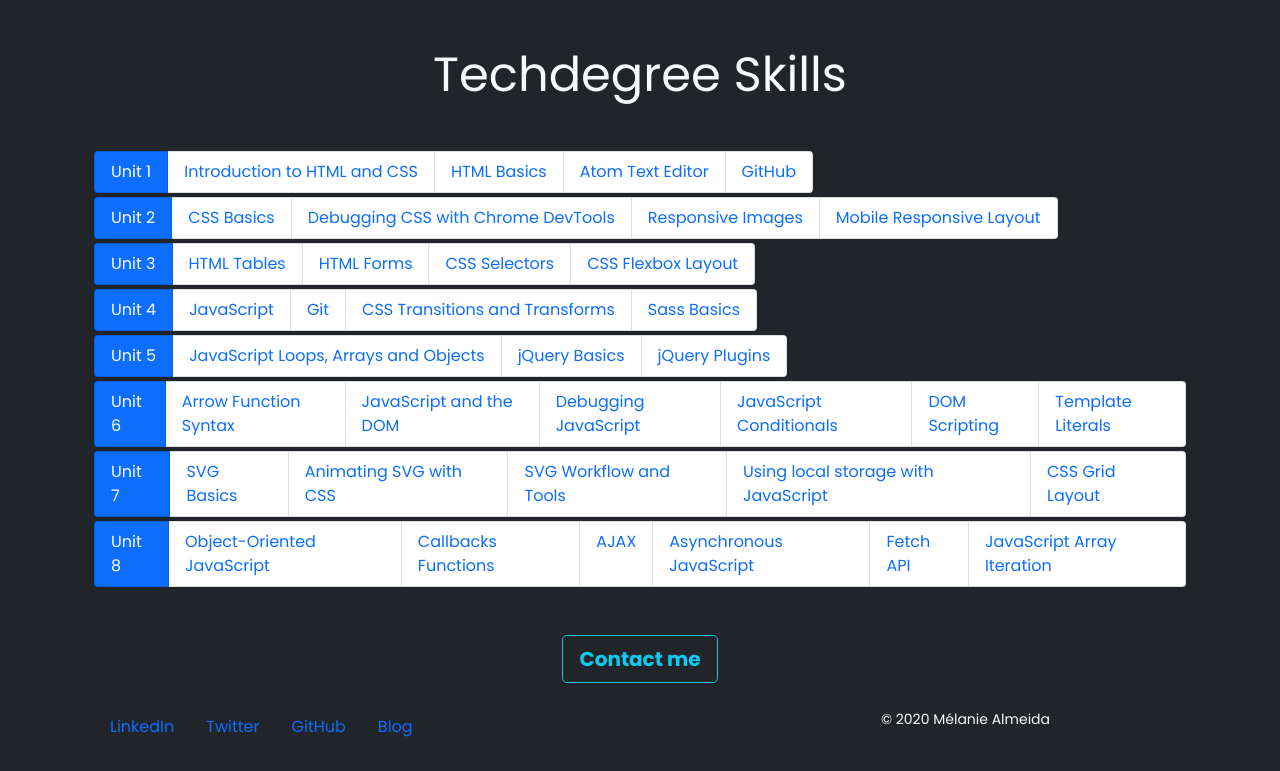
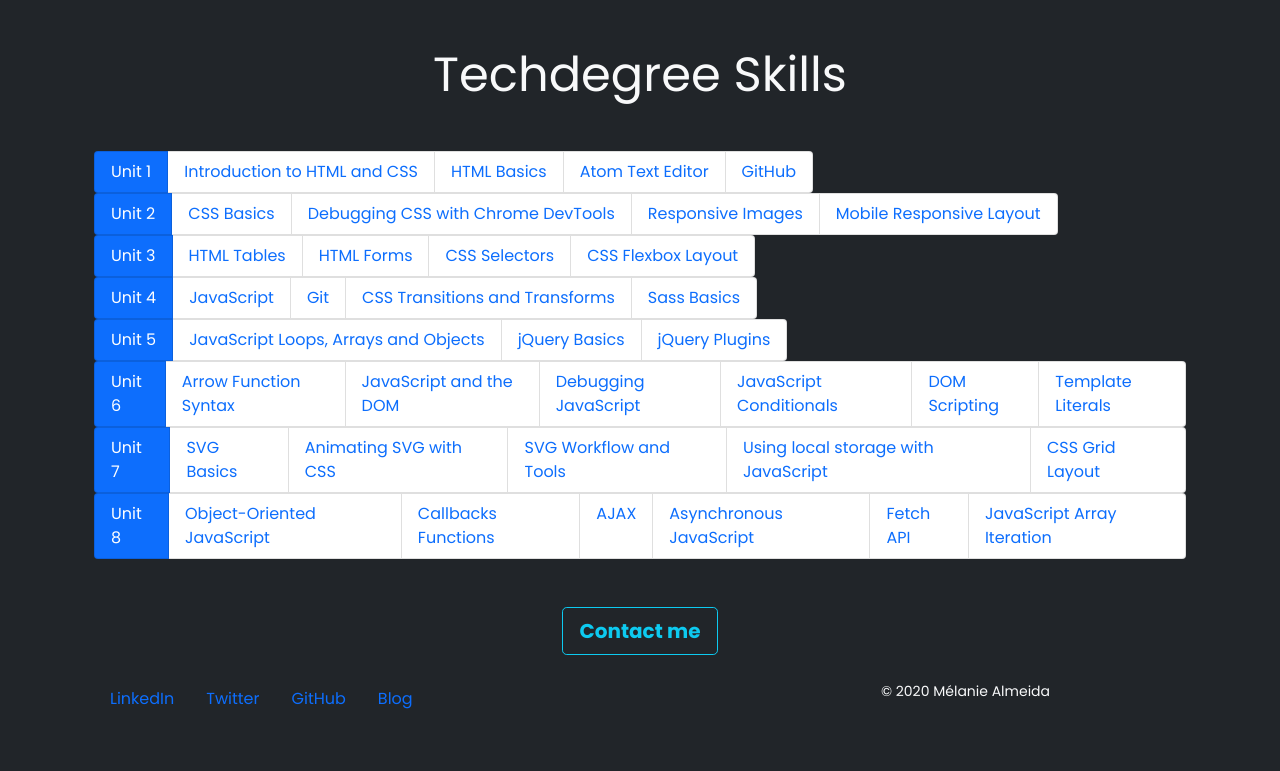
Before and after one commit to Melanie12/Techdegree-WebDev-Unit-9, a plain HTML site: page index.html in a window 1280 px wide. Shown: the part 2028-2799 px from the top of the page. After the commit the page ends 2771 px from the top, so only its background shows below. Drawn offline with nearby package versions, Linux system fonts and the light colour scheme.

Commit message:
Update index.html

```diff
--- a/index.html
+++ b/index.html
@@ -176,41 +176,41 @@
 <!--Cards-->
 <div class="container mt-5">
 <h2 id="skills" class="display-5  mb-5 text-center" >Techdegree Skills</h2>
-  <ul class="list-group list-group-horizontal mb-1">
+  <ul class="list-group list-group-horizontal-sm">
     <li class="list-group-item text-white bg-primary">Unit 1</li>
     <li class="list-group-item text-primary bg-white">Introduction to HTML and CSS</li>
     <li class="list-group-item text-primary bg-white">HTML Basics</li>
     <li class="list-group-item text-primary bg-white">Atom Text Editor</li>
     <li class="list-group-item text-primary bg-white">GitHub</li>
   </ul>
-  <ul class="list-group list-group-horizontal mb-1">
+  <ul class="list-group list-group-horizontal-sm">
     <li class="list-group-item text-white bg-primary">Unit 2</li>
     <li class="list-group-item text-primary bg-white">CSS Basics</li>
     <li class="list-group-item text-primary bg-white">Debugging CSS with Chrome DevTools</li>
     <li class="list-group-item text-primary bg-white">Responsive Images</li>
     <li class="list-group-item text-primary bg-white">Mobile Responsive Layout</li>
   </ul>
-  <ul class="list-group list-group-horizontal mb-1">
+  <ul class="list-group list-group-horizontal-sm">
     <li class="list-group-item text-white bg-primary">Unit 3</li>
     <li class="list-group-item text-primary bg-white">HTML Tables</li>
     <li class="list-group-item text-primary bg-white">HTML Forms</li>
     <li class="list-group-item text-primary bg-white">CSS Selectors</li>
     <li class="list-group-item text-primary bg-white">CSS Flexbox Layout</li>
   </ul>
-  <ul class="list-group list-group-horizontal mb-1">
+  <ul class="list-group list-group-horizontal-sm">
     <li class="list-group-item text-white bg-primary">Unit 4</li>
     <li class="list-group-item text-primary bg-whitey">JavaScript</li>
     <li class="list-group-item text-primary bg-white">Git</li>
     <li class="list-group-item text-primary bg-white">CSS Transitions and Transforms</li>
     <li class="list-group-item text-primary bg-white">Sass Basics</li>
   </ul>
-  <ul class="list-group list-group-horizontal mb-1">
+  <ul class="list-group list-group-horizontal-sm">
     <li class="list-group-item text-white bg-primary">Unit 5</li>
     <li class="list-group-item text-primary bg-whitey">JavaScript Loops, Arrays and Objects</li>
     <li class="list-group-item text-primary bg-white">jQuery Basics</li>
     <li class="list-group-item text-primary bg-white">jQuery Plugins</li>
   </ul>
-  <ul class="list-group list-group-horizontal mb-1">
+  <ul class="list-group list-group-horizontal-sm">
     <li class="list-group-item text-white bg-primary">Unit 6</li>
     <li class="list-group-item text-primary bg-white">Arrow Function Syntax</li>
     <li class="list-group-item text-primary bg-white">JavaScript and the DOM</li>
@@ -219,7 +219,7 @@
     <li class="list-group-item text-primary bg-white">DOM Scripting</li>
     <li class="list-group-item text-primary bg-white">Template Literals</li>
   </ul>
-  <ul class="list-group list-group-horizontal mb-1">
+  <ul class="list-group list-group-horizontal-sm">
     <li class="list-group-item text-white bg-primary">Unit 7</li>
     <li class="list-group-item text-primary bg-white">SVG Basics</li>
     <li class="list-group-item text-primary bg-white">Animating SVG with CSS</li>
@@ -227,7 +227,7 @@
     <li class="list-group-item text-primary bg-white">Using local storage with JavaScript</li>
     <li class="list-group-item text-primary bg-white">CSS Grid Layout</li>
   </ul>
-  <ul class="list-group list-group-horizontal mb-1">
+  <ul class="list-group list-group-horizontal-sm">
     <li class="list-group-item text-white bg-primary">Unit 8</li>
     <li class="list-group-item text-primary bg-white">Object-Oriented JavaScript</li>
     <li class="list-group-item text-primary bg-white">Callbacks Functions</li>
```
